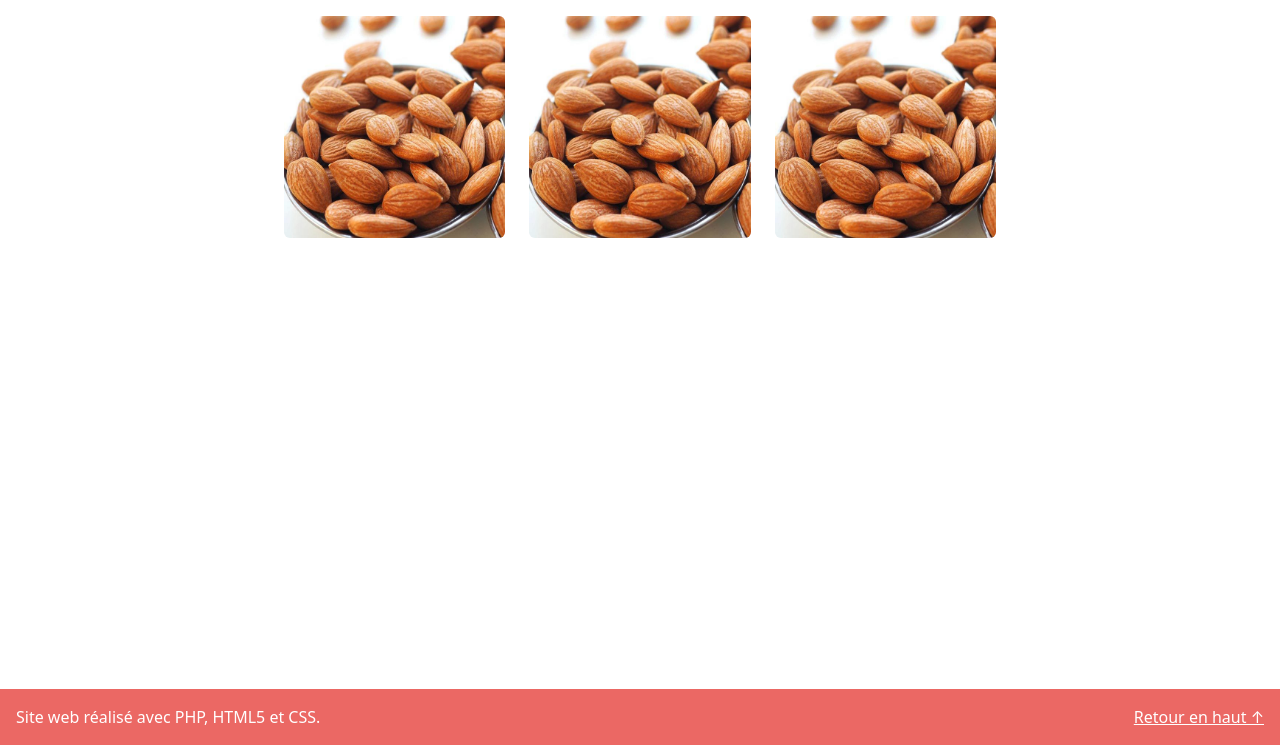
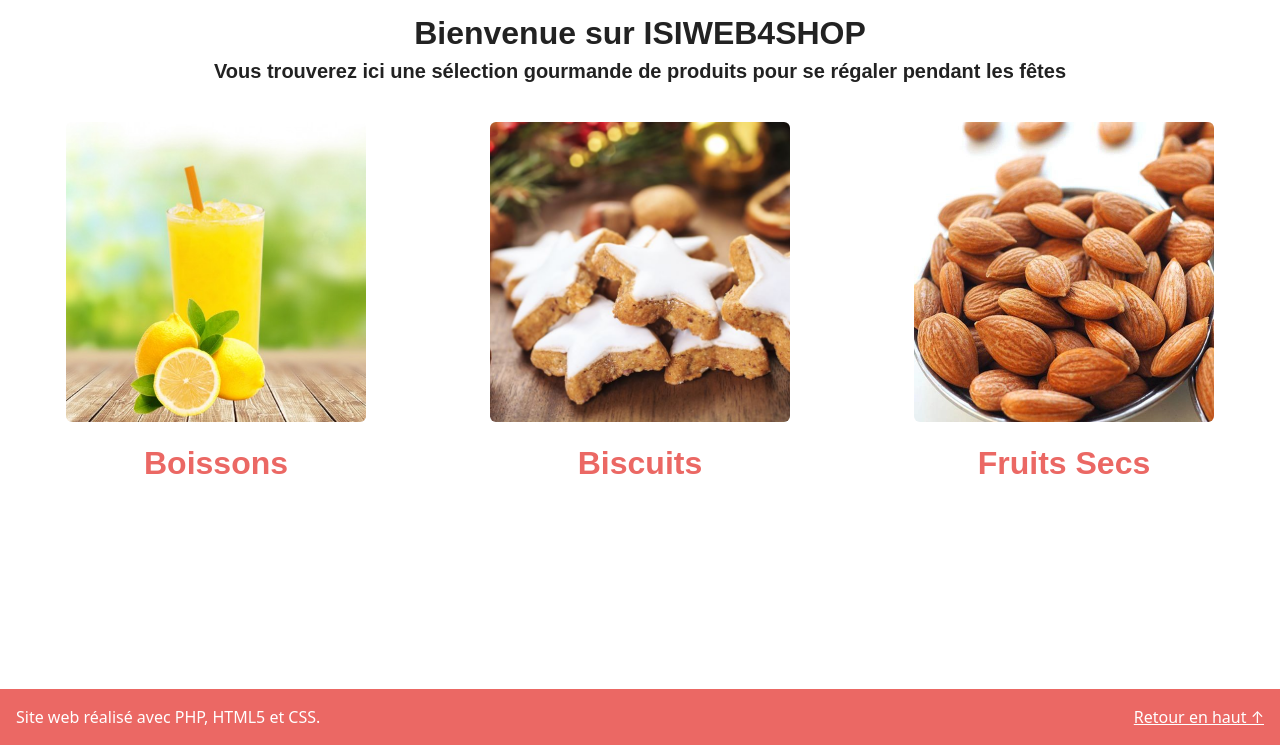
Before and after one commit to GalaX1us/Shopping-Bag-Website, a PHP site: page / in a window 1280 px wide. Shown: the part 55-800 px from the top of the page. Run offline with PHP 8.4, Linux system fonts and the light colour scheme; some web fonts are replaced.

Commit message:
page d'accueil

```diff
--- a/Modeles/Modele.php
+++ b/Modeles/Modele.php
@@ -4,7 +4,7 @@ class Modele
 {
   // Définir les propriétés de la classe
   private $user = "root";
-  private $pass = "root"; // attention selon la config il faut mettre root ou rien
+  private $pass = ""; // attention selon la config il faut mettre root ou rien
   private $dbname = "web4shop";
   private $bdd = null;
 
--- a/Vues/VueProduitsMulti.php
+++ b/Vues/VueProduitsMulti.php
@@ -1,7 +1,7 @@
 <?php $titre = 'ISIWEB4SHOP - ' . $nomCategorie .''; ?>
 
 <?php ob_start(); ?>
-    <h2><?= $nomCategorie?></h3>
+    <h2><?= $nomCategorie?></h2 >
     <?php
     foreach ($produitsInfos as $produit) {?>
     <hr class="bg-primary border-3 border-top border-primary">
--- a/Vues/VueTemplate.php
+++ b/Vues/VueTemplate.php
@@ -3,6 +3,7 @@
 <html>
    <head>
       <meta charset="utf-8" />
+      <meta name="viewport" content="width=device-width, initial-scale=1">
       <link rel="shortcut icon" type="image/png" href="assets/cup-cake.png"/>
       <title><?= $titre ?></title>
       <link rel="stylesheet" href="Style/bootstrap-5.2.3-dist/css/bootstrap.css" />
@@ -13,8 +14,13 @@
       <div class="d-flex flex-column min-vh-100">
 
          <?php require('VueBarreNavigation.php');?>
-         <main class="container-fluid dynamic-width p-3 flex-grow-1" style="min-height:50vh">
-            <?= $contenu ?>
+         <?php if (!isset($_GET['action'])){
+            echo '<main class="container-fluid p-3 flex-grow-1" style="min-height:50vh">';
+         }else{
+            echo '<main class="container-fluid p-3 dynamic-width flex-grow-1" style="min-height:50vh">';
+         }
+         ?>
+         <?= $contenu ?>
          </main>
 
          <footer class="page-footer font-small mt-auto bg-primary">
--- a/Vues/vueAccueil.php
+++ b/Vues/vueAccueil.php
@@ -1,20 +1,30 @@
 <?php $titre = 'ISIWEB4SHOP -Accueil'; ?>
 
 <?php ob_start(); ?>
-        <div class="container">
-            <div class="row">
-                <div class="col-4">
-                <img class="rounded img-fluid" src="assets/amandes.jpg" alt="amandes">
-                </div>
-                <div class="col-4">
-                <img class="rounded img-fluid" src="assets/amandes.jpg" alt="amandes">
-                </div>
-                <div class="col-4">
-                <img class="rounded img-fluid" src="assets/amandes.jpg" alt="amandes">
-                </div>
-            </div>
-
+    <span class="d-flex justify-content-center"><h2>Bienvenue sur ISIWEB4SHOP</h2>
+</span>
+<span class="d-flex justify-content-center"><h5>Vous trouverez ici une sélection gourmande de produits pour se régaler pendant les fêtes</h5>
+</span>
+    <br>
+    <div class="row">
+        <div class="col-12 col-md-4 my-2">
+        <a href="index.php?action=Boissons" style="text-decoration:none">
+        <img class="w-75 rounded img-fluid d-block m-auto" src="assets/jusCitron.jpg" alt="jus citron">
+        <span class="d-flex justify-content-center my-4"><h2>Boissons</h2></span>
+        </a>
         </div>
-
+        <div class="col-12 col-md-4 my-2">
+        <a href="index.php?action=Biscuits" style="text-decoration:none">
+            <img class="w-75 rounded img-fluid d-block m-auto" src="assets/biscuitsCannelle.jpg" alt="biscuits secs">
+            <span class="d-flex justify-content-center my-4"><h2>Biscuits</h2></span>
+        </a>
+        </div>
+        <div class="col-12 col-md-4 my-2">
+        <a href="index.php?action=FruitsSecs" style="text-decoration:none">
+            <img class="w-75 rounded img-fluid d-block m-auto" src="assets/amandes.jpg" alt="amandes">
+            <span class="d-flex justify-content-center my-4"><h2>Fruits Secs</h2></span>
+        </a>
+    </div>
+    </div>
 
 <?php $contenu = ob_get_clean(); ?>
```
Also changed, not shown: Vues/VueCreerCompte.php (+10 -10 lines).
